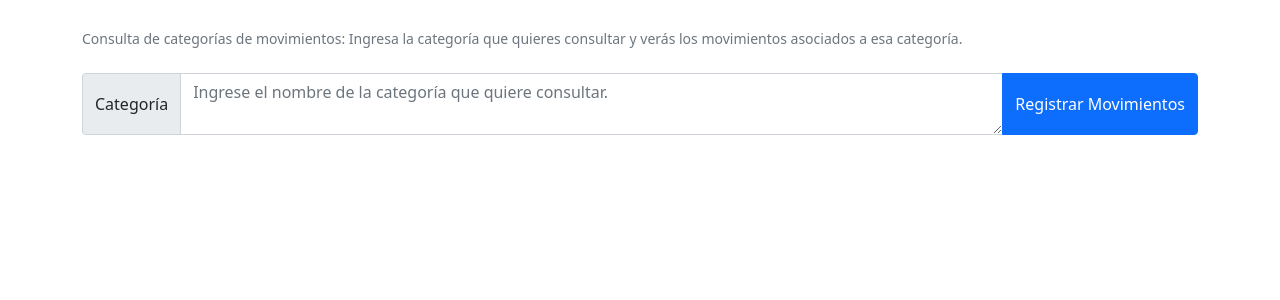
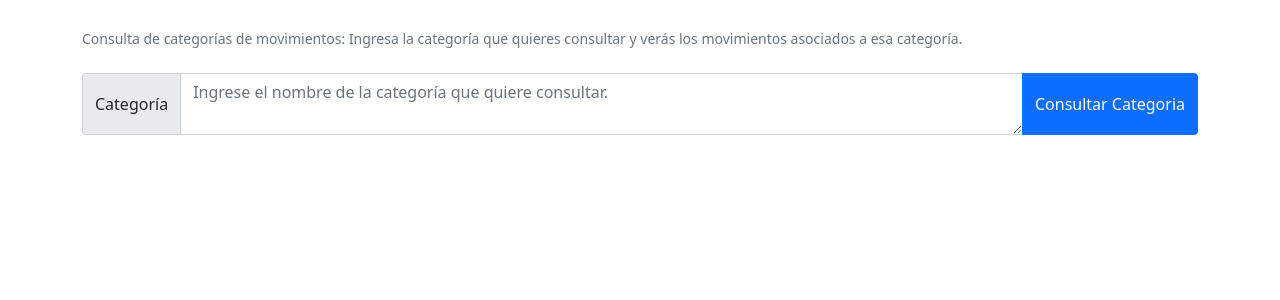
Before and after one commit to bdzuluagag/taller1_T.Software, a Django app: page /categories/ in a window 1280 px wide. Shown: the part 86-386 px from the top of the page. Run offline with Django 4.2, Linux system fonts and the light colour scheme.

Commit message:
solucion detalles

```diff
--- a/SMARTCASHPROJECT/wallet/templates/registration/categories.html
+++ b/SMARTCASHPROJECT/wallet/templates/registration/categories.html
@@ -58,7 +58,7 @@
                           name="category"></textarea>
 
 
-                <button type="submit" class="btn btn-primary mb-3"> Registrar Movimientos </button>
+                <button type="submit" class="btn btn-primary mb-3"> Consultar Categoria </button>
             </div>
         </form>
         <ul>
```
Also changed, not shown: SMARTCASHPROJECT/db.sqlite3.
